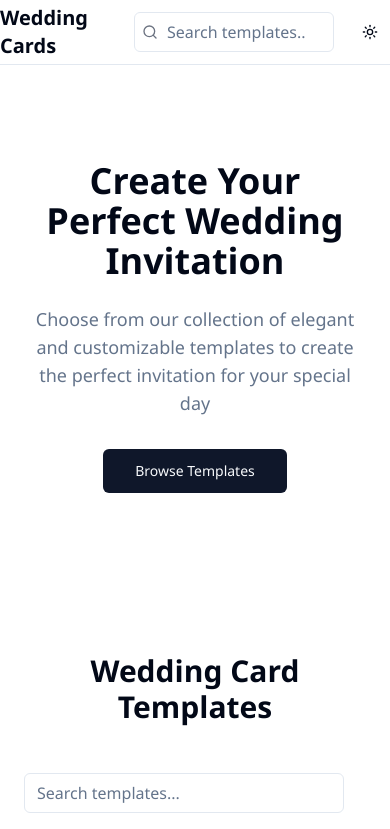
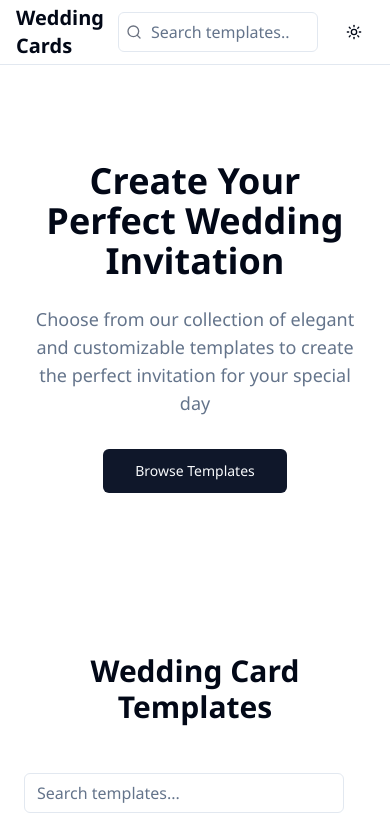
Before and after one commit to MD-Shahzaib-Whims/templates-finder, a Next.js app: page / in a window 390 px wide. Shown: the top 829 px of the page. Built offline with nearby package versions, Linux system fonts and the light colour scheme.

Commit message:
Update Navbar component to enhance layout with responsive padding

```diff
--- a/src/components/Navbar/Navbar.tsx
+++ b/src/components/Navbar/Navbar.tsx
@@ -18,7 +18,7 @@
 
     return (
         <nav className="flex justify-center items-center sticky top-0 z-50 w-full border-b bg-background/95 backdrop-blur supports-[backdrop-filter]:bg-background/60">
-            <div className="container flex h-16 items-center">
+            <div className="container flex h-16 items-center px-4 sm:px-6 lg:px-8">
                 <NavigationMenu>
                     <NavigationMenuList>
                         <NavigationMenuItem>
```
